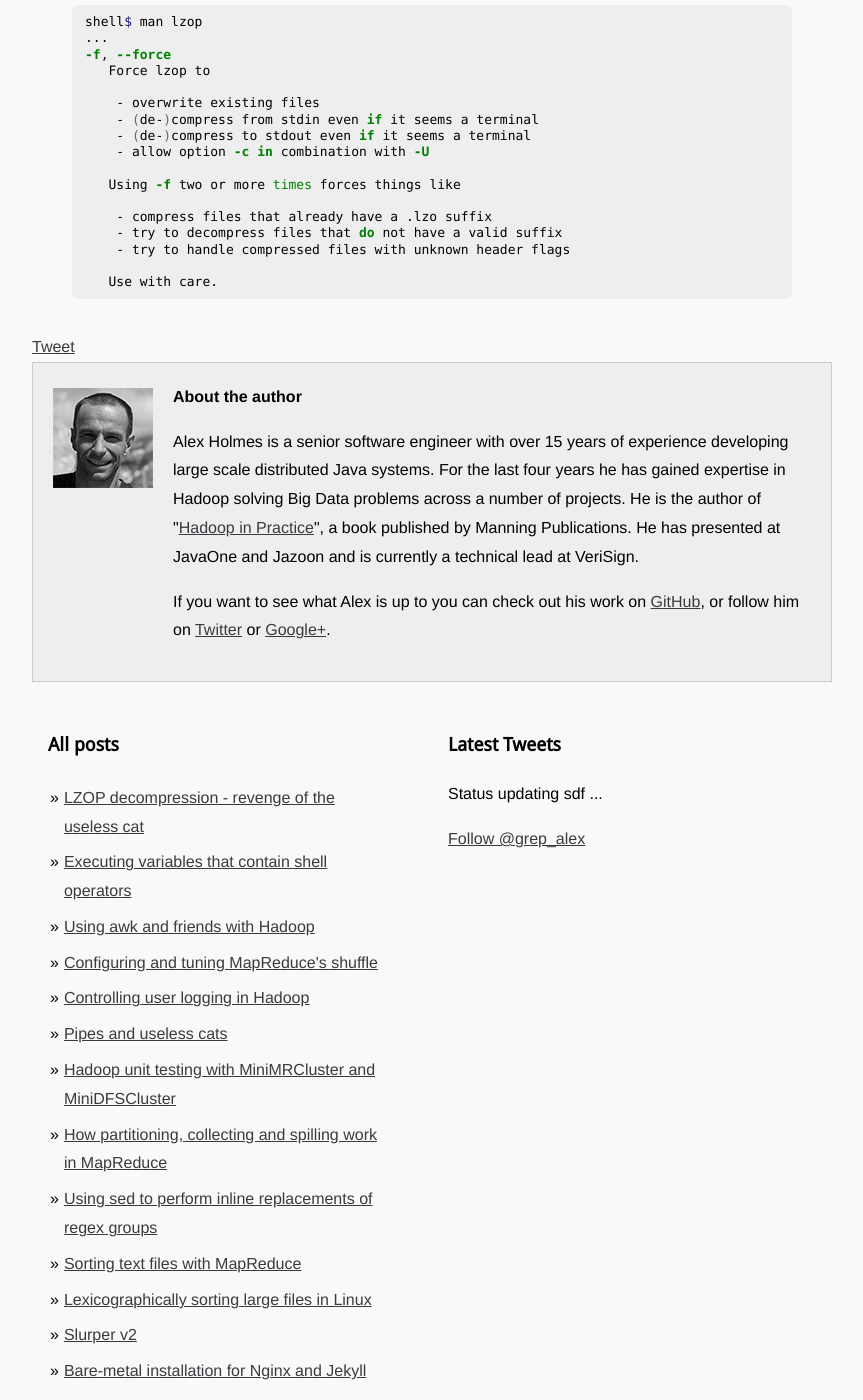
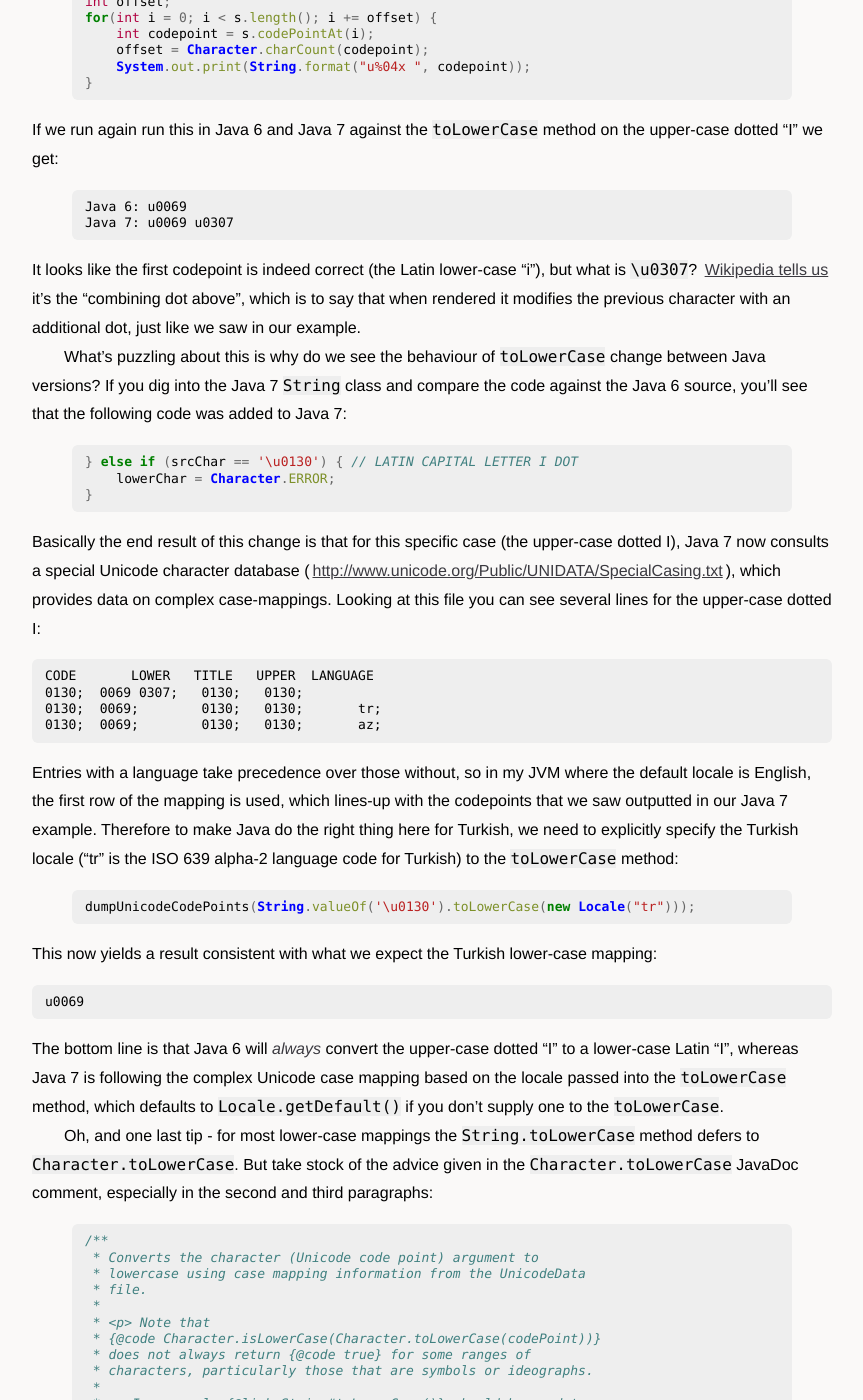
Before and after one commit to alexholmes/blog, a Jekyll site: the page built from index.html, in a window 1280 px wide and 1400 px high, scrolled down 1245 px. Shown: the whole window, without its empty margins (208-1071 px from the left). Built offline with Jekyll 4.4.1, drawn with Linux system fonts in a browser that asks for light colours; nearby versions of some CDN libraries; comment, search, counter and statistics services are not loaded; some of the changed text lies outside the part shown.

Commit message:
new blog post - dotted and dotless I

```diff
--- a/_layouts/default.html
+++ b/_layouts/default.html
@@ -8,6 +8,9 @@
       {{ site.posts.first.title }} - Ramblings of a distributed computing programmer
     {% endif %}
   </title>
+
+  <meta http-equiv="Content-Type" content="text/html; charset=UTF-8" />
+
   <link rel="stylesheet" href="/stylesheets/screen.css" type="text/css" media="screen, projection" />
   <link rel="stylesheet" type="text/css" href="/stylesheets/tomorrow_night.css" />
   <link rel="stylesheet" type="text/css" href="/stylesheets/pygments.css" />
--- /dev/null
+++ b/_posts/2013-02-14-java-7-and-the-dotted--and-dotless-i.markdown
@@ -0,0 +1,160 @@
+---
+layout: post
+title: Java 6 and 7 with the dotted/dotless I
+date: 2013-02-14 09:00:00 -05:00
+categories:
+  -- Java
+---
+
+Imagine you're working on a project in Java where you are handling text in a language that contains
+characters outside the standard 128-character ASCII scheme, such as Turkish.
+How about we focus on the [dotted and dotless I](http://en.wikipedia.org/wiki/Dotted_and_dotless_I):
+
+<table>
+    <tr>
+        <td>Letter</td>
+        <td>Description</td>
+        <td>Unicode (decimal)</td>
+        <td>Unicode (Java hex)</td>
+    </tr>
+    <tr>
+        <td>İ</td>
+        <td>Upper-case dotted I</td>
+        <td>304</td>
+        <td>u0130</td>
+    </tr>
+    <tr>
+        <td>I</td>
+        <td>Upper-case (dotless) Latin I</td>
+        <td>73</td>
+        <td>u0049</td>
+    </tr>
+    <tr>
+        <td>ı</td>
+        <td>Lower-case dottless I</td>
+        <td>305</td>
+        <td>u0131</td>
+    </tr>
+    <tr>
+        <td>i</td>
+        <td>Lower-case (dotted) Latin I</td>
+        <td>105</td>
+        <td>u0069</td>
+    </tr>
+</table>
+
+This is how the [lower and upper-case versions of the Turkish dotted/dotless "I" relate](http://www.i18nguy.com/unicode/turkish-i18n.html):
+
+
+![Image of "combining-dot-above-i"](/images/turkish-dotted-undotted-i.png)
+
+Since we know that the hexadecimal Unicode representation of the upper-case dotted "I" (İ) is `u0130`,
+how about we try and and convert it to its lower-case form,
+which should be the regular lower-case Latin "i", which in Unicode hexadecimal form is `u0069`.
+
+{% highlight java %}
+System.out.println(String.valueOf('\u0130').toLowerCase());
+{% endhighlight %}
+
+If we run this same code under Java 6 and Java 7 we get:
+
+![Image of "combining-dot-above-i"](/images/combining-dot-above-i.png)
+
+Hmm - I may be mistaken, but it looks like under Java 7 the "i" has grown another dot! Let's see what the
+Unicode codepoints in the resulting string look like using the following code:
+
+{% highlight java %}
+int offset;
+for(int i = 0; i < s.length(); i += offset) {
+    int codepoint = s.codePointAt(i);
+    offset = Character.charCount(codepoint);
+    System.out.print(String.format("u%04x ", codepoint));
+}
+{% endhighlight %}
+
+If we run again run this in Java 6 and Java 7 against the `toLowerCase` method on the upper-case dotted "I" we get:
+
+{% highlight bash %}
+Java 6: u0069
+Java 7: u0069 u0307
+{% endhighlight %}
+
+It looks like the first codepoint is indeed correct (the Latin lower-case "i"), but what is
+`\u0307`? [Wikipedia tells us](http://en.wikipedia.org/wiki/Dot_(diacritic)) it's the "combining
+dot above", which is to say that when rendered
+it modifies the previous character with an additional dot, just like we saw in our example.
+
+What's puzzling about this is why do we see the behaviour of `toLowerCase` change between Java
+versions? If you dig into the Java 7 `String` class and compare the code against the Java 6 source,
+you'll see that the following code was added to Java 7:
+
+{% highlight java %}
+} else if (srcChar == '\u0130') { // LATIN CAPITAL LETTER I DOT
+    lowerChar = Character.ERROR;
+}
+{% endhighlight %}
+
+Basically the end result of this change is that for this specific case (the upper-case dotted I),
+Java 7 now consults a special Unicode character
+database ([http://www.unicode.org/Public/UNIDATA/SpecialCasing.txt](http://www.unicode.org/Public/UNIDATA/SpecialCasing.txt)),
+which provides data on
+complex case-mappings. Looking at this file you can see several lines for the upper-case dotted
+I:
+
+    CODE       LOWER   TITLE   UPPER  LANGUAGE
+    0130;  0069 0307;   0130;   0130;
+    0130;  0069;        0130;   0130;       tr;
+    0130;  0069;        0130;   0130;       az;
+
+Entries with a language take precedence over those without, so in my JVM where the default locale is
+English, the first row of the mapping is used, which lines-up with the codepoints that we saw outputted
+in our Java 7 example. Therefore to make Java do the right thing here for Turkish, we need to
+explicitly specify the Turkish locale ("tr" is the ISO 639 alpha-2 language code for Turkish) to the `toLowerCase` method:
+
+{% highlight java %}
+dumpUnicodeCodePoints(String.valueOf('\u0130').toLowerCase(new Locale("tr")));
+{% endhighlight %}
+
+This now yields a result consistent with what we expect the Turkish lower-case mapping:
+
+    u0069
+
+The bottom line is that Java 6 will *always* convert the upper-case dotted "I" to a lower-case
+Latin "I", whereas Java 7 is following the complex Unicode case mapping based on the
+locale passed into the `toLowerCase` method, which defaults to `Locale.getDefault()` if you
+ don't supply one to the `toLowerCase`.
+
+Oh, and one last tip - for most lower-case mappings the `String.toLowerCase` method defers to
+`Character.toLowerCase`. But take stock of the advice given in the `Character.toLowerCase` JavaDoc
+comment, especially in the second and third paragraphs:
+
+{% highlight java %}
+/**
+ * Converts the character (Unicode code point) argument to
+ * lowercase using case mapping information from the UnicodeData
+ * file.
+ *
+ * <p> Note that
+ * {@code Character.isLowerCase(Character.toLowerCase(codePoint))}
+ * does not always return {@code true} for some ranges of
+ * characters, particularly those that are symbols or ideographs.
+ *
+ * <p>In general, {@link String#toLowerCase()} should be used to map
+ * characters to lowercase. {@code String} case mapping methods
+ * have several benefits over {@code Character} case mapping methods.
+ * {@code String} case mapping methods can perform locale-sensitive
+ * mappings, context-sensitive mappings, and 1:M character mappings, whereas
+ * the {@code Character} case mapping methods cannot.
+ *
+ * @param   codePoint   the character (Unicode code point) to be converted.
+ * @return  the lowercase equivalent of the character (Unicode code
+ *          point), if any; otherwise, the character itself.
+ * @see     Character#isLowerCase(int)
+ * @see     String#toLowerCase()
+ *
+ * @since   1.5
+ */
+public static int toLowerCase(int codePoint) {
+    return CharacterData.of(codePoint).toLowerCase(codePoint);
+}
+{% endhighlight %}
```
Also changed, not shown: images/combining-dot-above-i.png (added), images/turkish-dotted-undotted-i.png (added).
